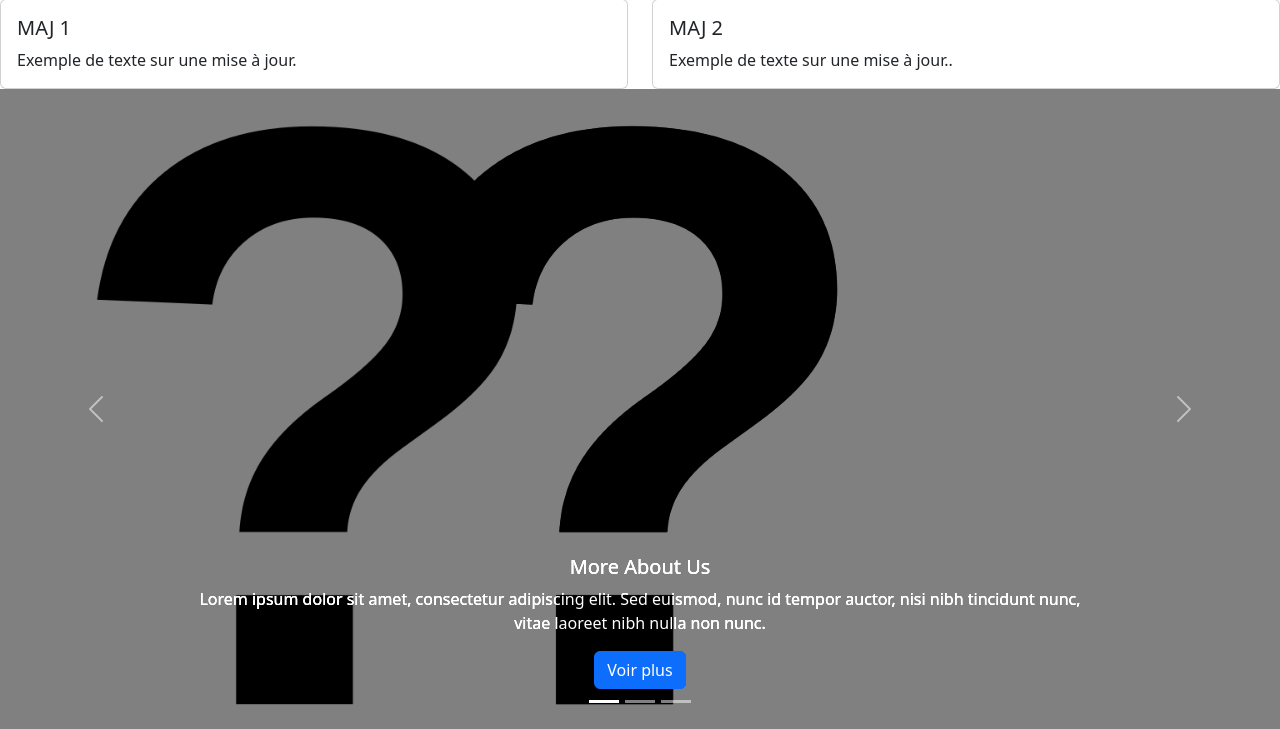
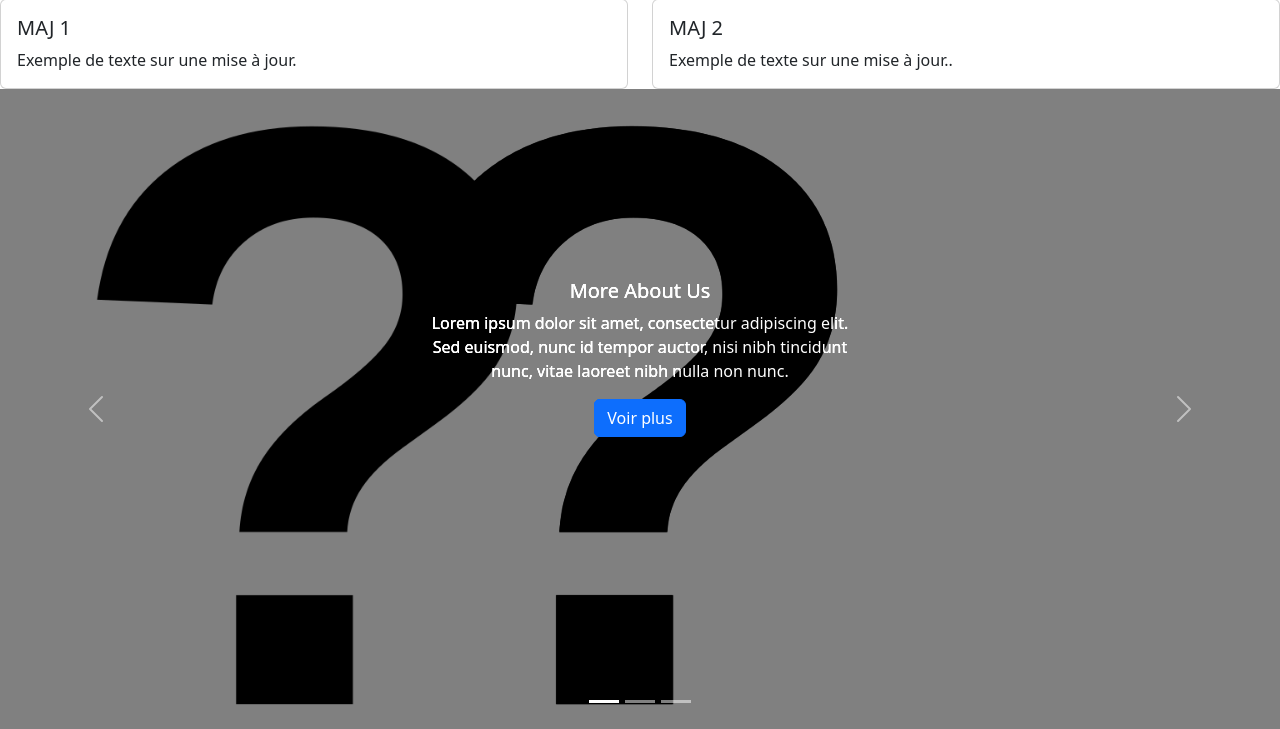
Before and after one commit to AllFatherOdin0/Projet-Darkest-Dongeon, a PHP site: page / in a window 1280 px wide. Shown: the part 597-1326 px from the top of the page. Run offline with PHP 8.4, Linux system fonts and the light colour scheme.

Commit message:
edit styles.css

```diff
--- a/styles.css/styles.css
+++ b/styles.css/styles.css
@@ -40,9 +40,19 @@
   display: flex;
   justify-content: center;
   align-items: center;
+  position: relative;
 }
 
 .carousel-item img {
   max-width: 50%;
   height: auto;
 }
+
+.carousel-caption {
+  position: absolute;
+  top: 50%;
+  left: 50%;
+  transform: translate(-50%, -50%);
+  text-align: center;
+  color: white;
+}
```
